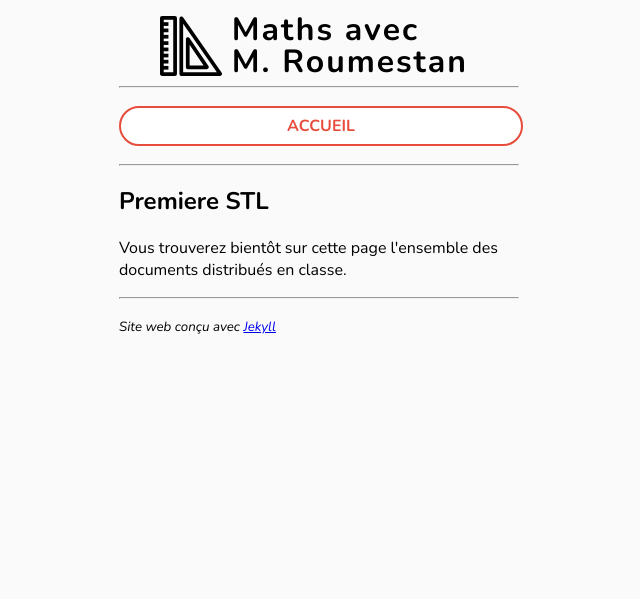
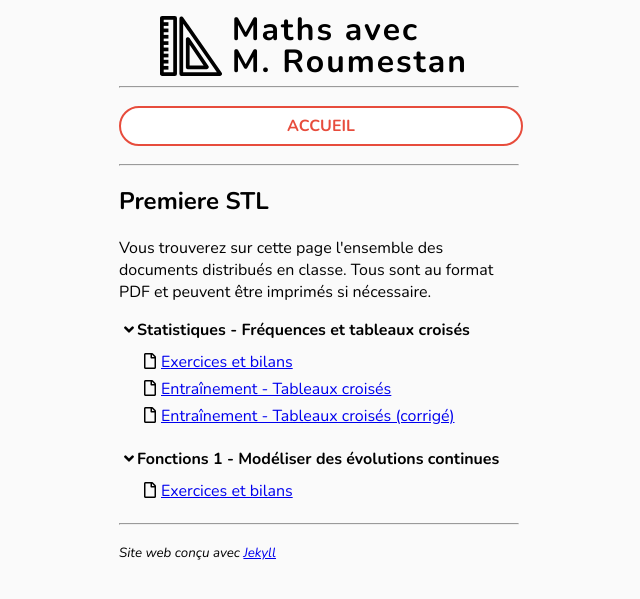
Before and after one commit to roumesta/roumestan.github.io, a Jekyll site: the page built from premiere_stl.html, in a window 1280 px wide. Shown: the top 599 px of the page, without its empty margins (321-961 px from the left). Built offline with Jekyll 4.4.1, drawn with Linux system fonts in a browser that asks for light colours.

Commit message:
docs 1stl

```diff
--- /dev/null
+++ b/_data/1stl_docs.yml
@@ -0,0 +1,12 @@
+- title: Statistiques - Fréquences et tableaux croisés
+  items:
+    - name: Exercices et bilans
+      link: 1STL_S_exercices.pdf
+    - name: Entraînement - Tableaux croisés
+      link: 1STL_S_TD_tableaux.pdf
+    - name: Entraînement - Tableaux croisés (corrigé)
+      link: 1STL_S_TD_tableaux_corrige.pdf
+- title: Fonctions 1 - Modéliser des évolutions continues
+  items:
+    - name: Exercices et bilans
+      link: 1STL_F1_exercices.pdf
--- a/_data/seconde_docs.yml
+++ b/_data/seconde_docs.yml
@@ -10,3 +10,7 @@
       link: 200_S1_DM_bulletins_blancs.pdf
     - name: Exercice des bulletins blancs (fichier ODS)
       link: 200_S1_DM_bulletins_blancs_Dijon_centre.ods
+- title: Géométrie 1 - Dessins et figures
+  items:
+    - name: Exercices et bilans
+      link: 200_G1_exercices.pdf
--- a/premiere_stl.html
+++ b/premiere_stl.html
@@ -3,13 +3,39 @@ layout: default
 title: Premiere STL
 ---
 
-<p>Vous trouverez bientôt sur cette page l'ensemble des documents distribués en classe. </p>
+<style>
+  li{
+    margin-bottom: 5px;
+  }
+</style>
 
-<!--Vous retrouverez sur cette page l'ensemble des résumés de cours distribués en classe. Tous sont au format PDF et peuvent être imprimés si nécessaire.-->
+<!--<p>Vous trouverez bientôt sur cette page l'ensemble des documents distribués en classe. </p>-->
 
+<p>Vous trouverez sur cette page l'ensemble des documents distribués en classe. Tous sont au format PDF et peuvent être imprimés si nécessaire.</p>
+
+{% for sequence in site.data.1stl_docs %}
+    <h4 class="toggle expanded">{{ sequence.title }}</h4>
+    <ul class="documents">
+    {% for item in sequence.items %}
+    <li><a href="{{ site.url }}/documents/{{ item.link }}" target="_blank">{{ item.name }}</a></li>
+    {% endfor %}
+    </ul>
+{% endfor %}
 
 <!--<ul class="documents">
 {% for item in site.data.1stl_resumes %}
 <li><a href="{{ site.url }}/documents/{{ item.link }}" target="_blank">{{ item.name }}</a></li>
 {% endfor %}
 </ul>-->
+
+<script>
+$(document).ready(function() {
+  // Add click event listener to each h4 element
+  $('h4').click(function() {
+    // Toggle the class to change the indicator
+    $(this).toggleClass('expanded');
+    // Toggle the visibility of the next ul element with slide animation
+    $(this).next('ul').slideToggle();
+  });
+});
+</script>
--- a/seconde.html
+++ b/seconde.html
@@ -4,8 +4,6 @@ title: Seconde
 ---
 
 <style>
-
-
   li{
     margin-bottom: 5px;
   }
```
Also changed, not shown: 5 other files.
